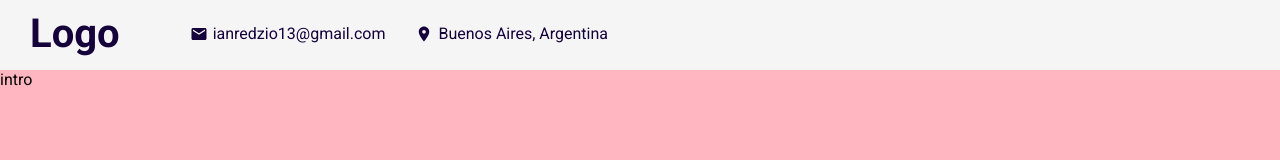
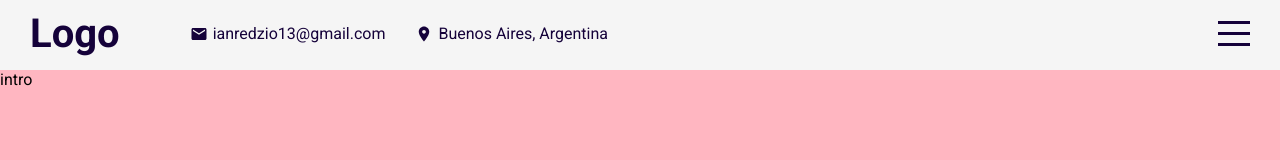
Before and after one commit to IannRedzio/portfolio, a React (Create React App) app: page / in a window 1280 px wide. Shown: the top 160 px of the page. Built offline with nearby package versions, Linux system fonts and the light colour scheme.

Commit message:
add button menu

```diff
--- a/src/App.jsx
+++ b/src/App.jsx
@@ -5,12 +5,15 @@
 import Topbar from "./components/topbar/Topbar";
 import Works from "./components/works/Works";
 import "./app.scss";
+import { useState } from "react";
 
 
 function App() {
+  const [menuOpen, setMenuOpen] = useState(false);
+
   return (
     <div className="app">
-      <Topbar />
+      <Topbar menuOpen={menuOpen} setMenuOpen={setMenuOpen} />
       <div className="sections">
         <Intro />
         <Portfolio />
--- a/src/components/topbar/Topbar.jsx
+++ b/src/components/topbar/Topbar.jsx
@@ -2,9 +2,9 @@
 import MailIcon from "@material-ui/icons/Mail";
 import RoomIcon from "@material-ui/icons/Room";
 
-export default function Topbar() {
+export default function Topbar({ menuOpen, setMenuOpen }) {
   return (
-    <div className="topbar">
+    <div className={"topbar " + (menuOpen && "active")}>
       <div className="wrapper">
         <div className="left">
           <a href="#intro" className="logo">
@@ -19,7 +19,13 @@
             <span>Buenos Aires, Argentina</span>
           </div>
         </div>
-        <div className="right"></div>
+        <div className="right">
+          <div className="menuButton" onClick={() => setMenuOpen(!menuOpen)}>
+            <span className="line1"></span>
+            <span className="line2"></span>
+            <span className="line3"></span>
+          </div>
+        </div>
       </div>
     </div>
   );
--- a/src/components/topbar/topbar.scss
+++ b/src/components/topbar/topbar.scss
@@ -8,6 +8,7 @@
     position:fixed;
     top: 0;
     z-index: 2;
+    transition: all 1s ease;
 
     .wrapper {
         padding: 10px 30px;
@@ -44,5 +45,46 @@
                 }
             }
         }
+
+        .right {
+            .menuButton {
+                width: 32px;
+                height: 25px;
+                display: flex;
+                flex-direction: column;
+                justify-content: space-between;
+                cursor: pointer;
+
+                span {
+                    width: 100%;
+                    height: 3px;
+                    background-color: $mainColor;
+                    transform-origin: left;
+                    transition: all 2s ease;
+                }
+            }
+        }
+    }
+
+    &.active {
+        background-color: $mainColor;
+        color: antiquewhite;
+
+
+        .menuButton {
+            span {
+                &:first-child {
+                    background-color: white;
+                    transform:rotate(45deg) ;
+                }
+                &:nth-child(2) {
+                    opacity: 0;
+                }
+                &:last-child {
+                    background-color: white;
+                    transform:rotate(-45deg) ;
+                }
+            }
+        }
     }
 }
```
